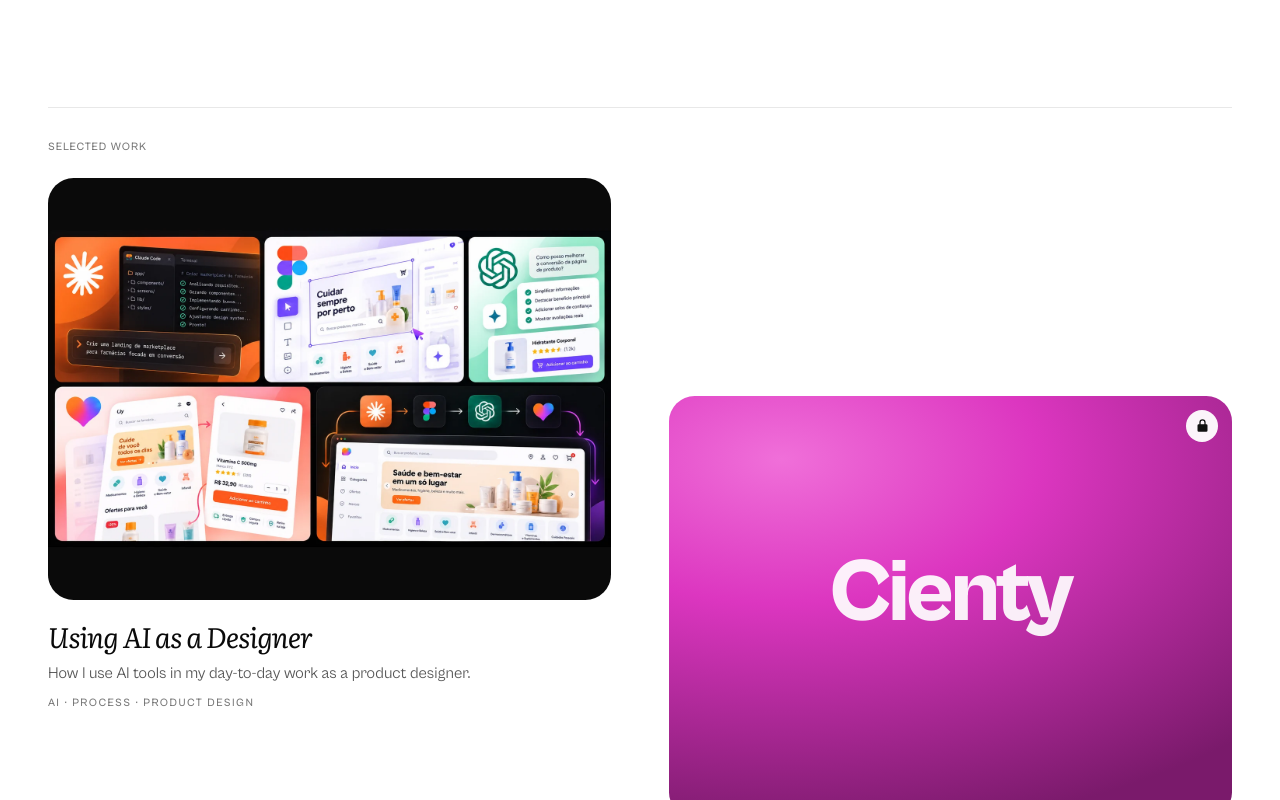
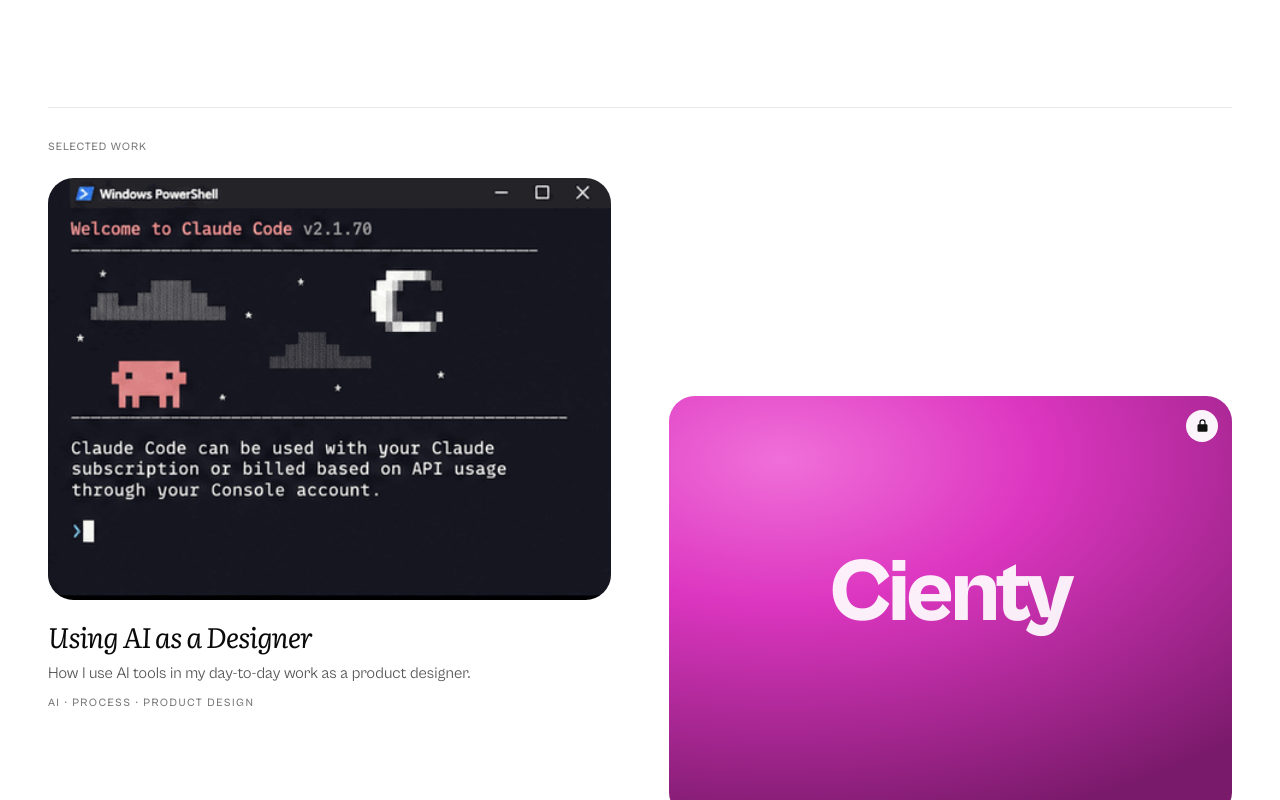
Before and after one commit to diegordrgs/diegordrgs.github.io, a plain HTML site: page index.html in a window 1280 px wide. Shown: the part 691-1491 px from the top of the page. Drawn offline with Linux system fonts and the light colour scheme.

Commit message:
Use Claude Code GIF as AI case thumbnail (#42)
Claude-Session: https://claude.ai/code/session_01NFYWjifnNAQFcfmEUi1yD3

Co-authored-by: Claude <noreply@anthropic.com>

```diff
--- a/index.html
+++ b/index.html
@@ -114,7 +114,7 @@
       <div class="pf-col">
         <a class="pf-card" href="case-ai.html" style="--order:1">
           <div class="pf-card-media">
-            <img src="images/ai/thumb-home.webp" alt="Using AI as a Designer — Claude Code, Figma, ChatGPT e Lovable criando um marketplace de farmácia">
+            <img src="images/ai/thumb-home.gif" alt="Using AI as a Designer — Claude Code rodando no terminal">
           </div>
           <h3 class="pf-card-title">Using AI as a Designer</h3>
           <p class="pf-card-desc" data-en="How I use AI tools in my day-to-day work as a product designer.">Como uso ferramentas de IA no meu dia a dia como designer de produto.</p>
```
Also changed, not shown: images/ai/thumb-home.gif (added).
